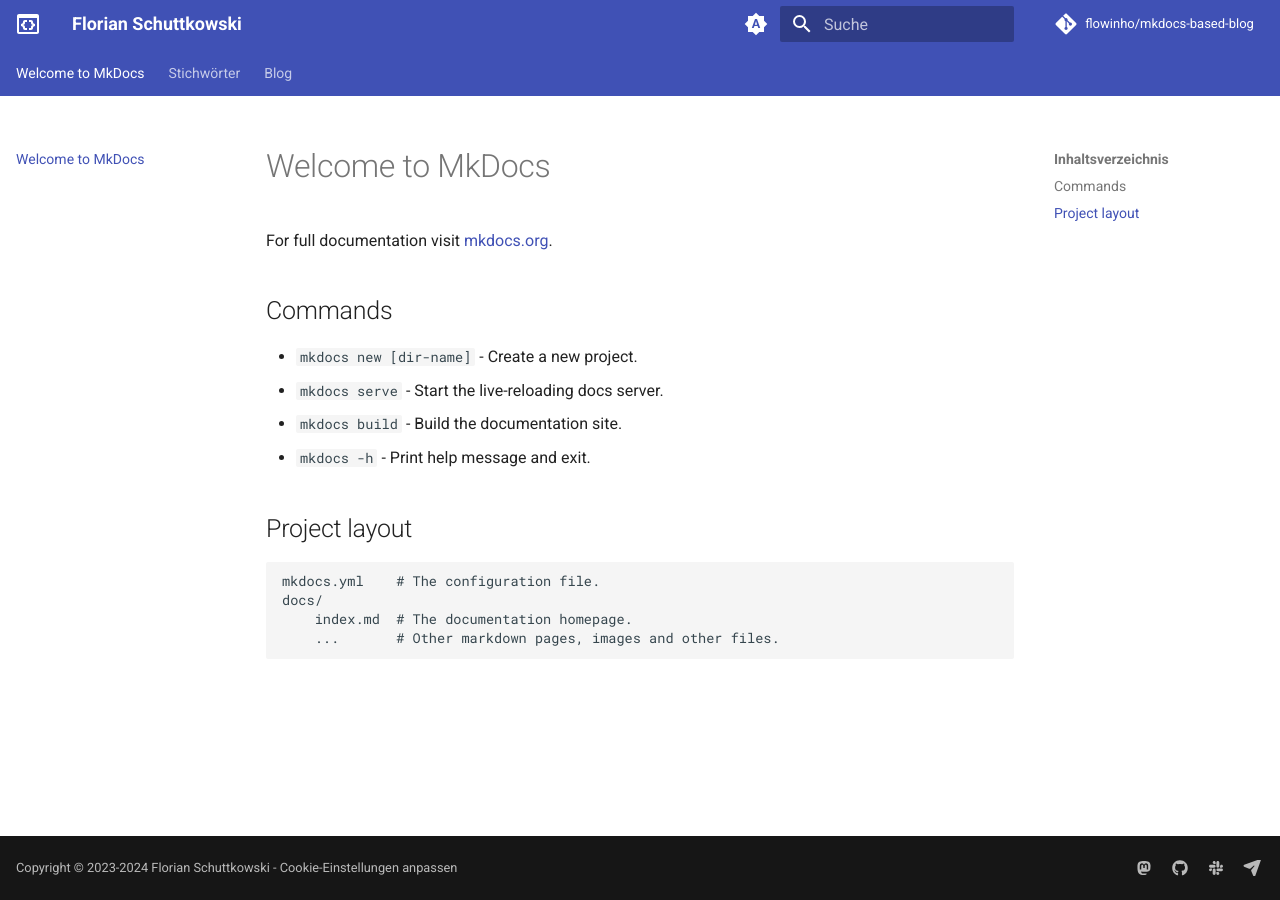
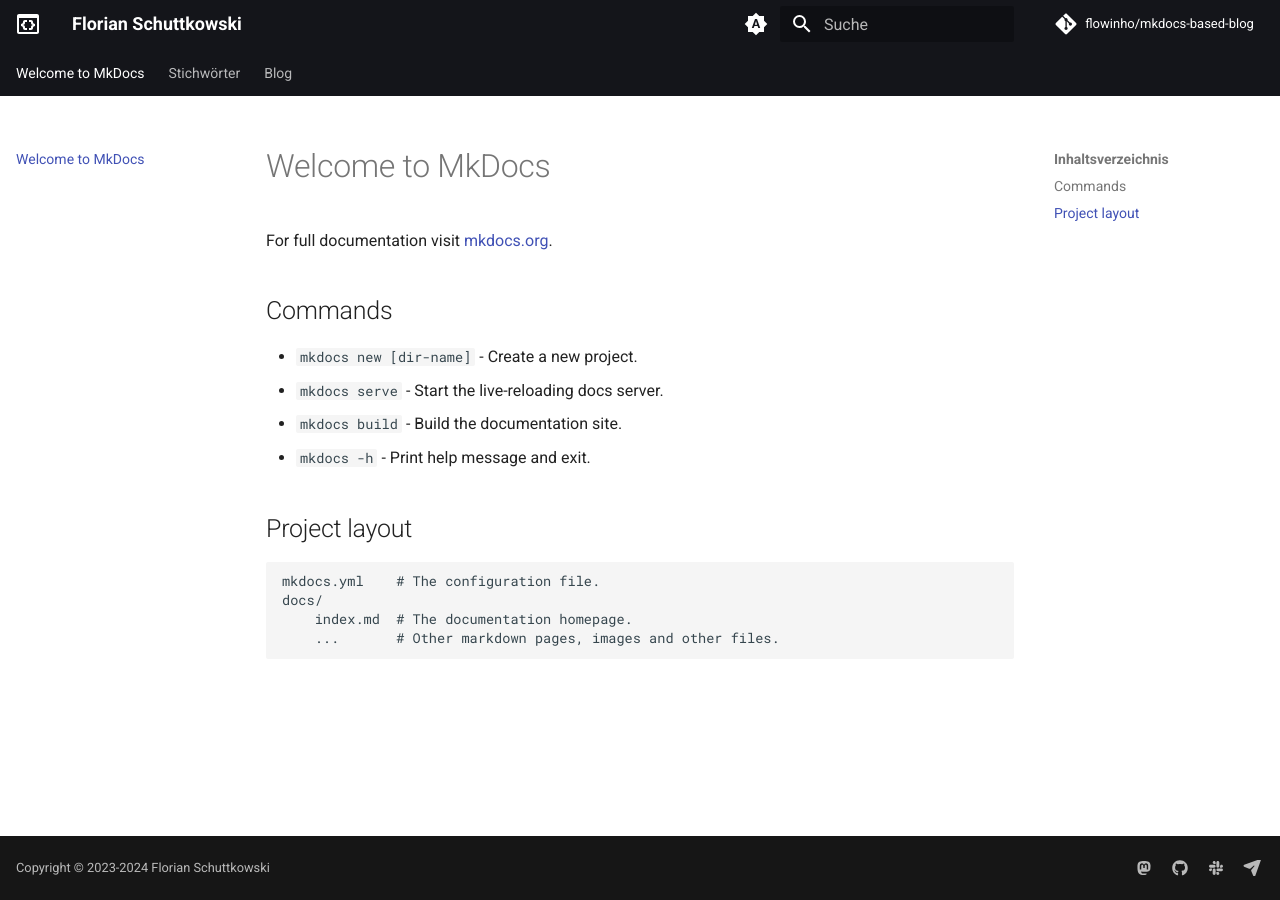
Before and after one commit to flowinho/MKDocs-based-Blog, an MkDocs documentation site: the page built from docs/index.md, in a window 1280 px wide. Built offline with MkDocs 1.6.1 and Material for MkDocs 9.7.7, drawn with Linux system fonts in a browser that asks for light colours; plug-ins that fetch from the network failed and are left out; comment, search, counter and statistics services are not loaded.

Commit message:
Change dark-light-mode icons and colors

```diff
--- a/mkdocs.yml
+++ b/mkdocs.yml
@@ -3,8 +3,7 @@
 repo_name: flowinho/mkdocs-based-blog
 site_name: Florian Schuttkowski
 copyright: >
-  Copyright &copy; 2023-2024 Florian Schuttkowski -
-  <a href="#__consent">Cookie-Einstellungen anpassen</a>
+  Copyright &copy; 2023-2024 Florian Schuttkowski
 plugins:
   - privacy
   - search
@@ -38,14 +37,16 @@
 
       - media: "(prefers-color-scheme: light)"
         scheme: default
+        primary: black
         toggle:
-          icon: material/brightness-7
+          icon: material/weather-night
           name: Zum dunklen Design wechseln
 
       - media: "(prefers-color-scheme: dark)"
         scheme: slate
+        primary: orange
         toggle:
-          icon: material/brightness-4
+          icon: material/weather-sunny
           name: Zum automatischen Modus wechseln
 
 markdown_extensions:
@@ -74,10 +75,10 @@
       link: https://audiodump.de/slack
     - icon: fontawesome/solid/paper-plane
       link: mailto:mail@florianschuttkowski.com
-  consent:
-    title: Cookies?
-    description: >-
-      Test
+        #  consent:
+        #title: Cookies?
+        #description: >-
+        #Test
 
 extra_css:
   - stylesheets/extra.css
```
